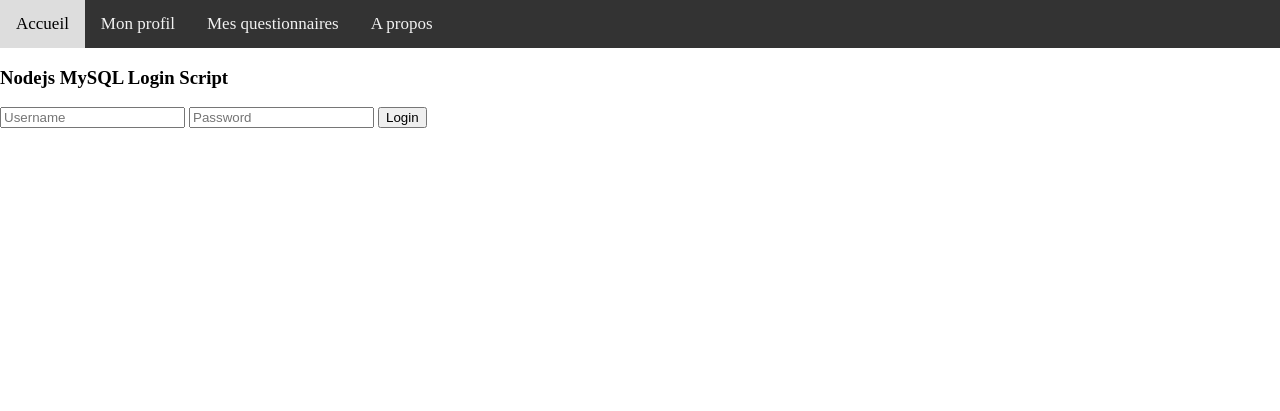
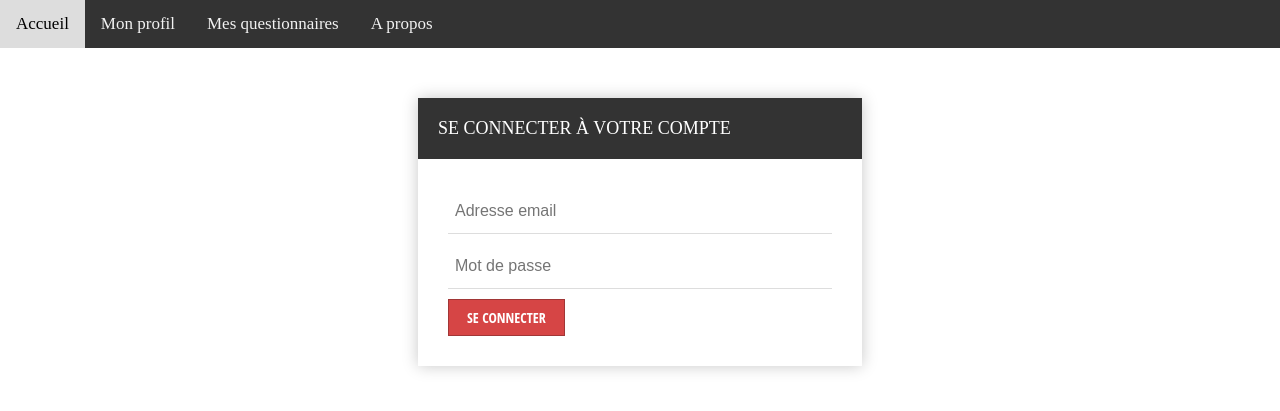
Before and after one commit to DragonSkyMine/Chawarma, a Node server app: page /signin in a window 1280 px wide. Shown: the top 411 px of the page. Run offline with Node 20, Linux system fonts and the light colour scheme; some libraries are stand-ins or nearby versions.

Commit message:
Css form login

```diff
--- a/public/css/style.css
+++ b/public/css/style.css
@@ -31,16 +31,92 @@ body{
 .topnav .icon {
   display: none;
 }
+/* ======= CSS : NavBar Fin =============== */
 
+/* ======= CSS : Form Debut =============== */
+/* Formulaire */
+.form-style-8{
+  width: 30%;
+  padding: 30px;
+  background: #FFFFFF;
+  margin: 50px auto;
+  box-shadow: 0px 0px 15px rgba(0, 0, 0, 0.22);
+  -moz-box-shadow: 0px 0px 15px rgba(0, 0, 0, 0.22);
+  -webkit-box-shadow:  0px 0px 15px rgba(0, 0, 0, 0.22);
+}
+
+/* Titre h2 */
+.form-style-8 h2{
+  background: #333;
+  text-transform: uppercase;
+  color: #ffffff;
+  font-size: 18px;
+  font-weight: 100;
+  padding: 20px;
+  margin: -30px -30px 30px -30px;
+}
+
+/* Bouton valider */
+.form-style-8 input[type="button"],
+.form-style-8 input[type="submit"]{
+    -moz-box-shadow: inset 0px 1px 0px 0px rgb(214, 69, 69);
+    -webkit-box-shadow: inset 0px 1px 0px 0px rgb(214, 69, 69);
+    box-shadow: inset 0px 1px 0px 0px rgb(214, 69, 69);
+    background-color: rgb(214, 69, 69);
+    border: 1px solid rgb(161, 54, 54);
+    display: inline-block;
+    cursor: pointer;
+    color: #FFFFFF;
+    font-family: 'Open Sans Condensed', sans-serif;
+    font-size: 14px;
+    padding: 8px 18px;
+    text-decoration: none;
+    text-transform: uppercase;
+}
+
+/* Bouton valider */
+.form-style-8 input[type="button"]:hover,
+.form-style-8 input[type="submit"]:hover {
+    background:linear-gradient(to bottom, rgb(216, 27, 27) 5%, rgb(224, 30, 62) 100%);
+    background-color:rgb(218, 29, 29);
+}
+
+.form-style-8 input[type="text"],
+.form-style-8 input[type="date"],
+.form-style-8 input[type="datetime"],
+.form-style-8 input[type="email"],
+.form-style-8 input[type="number"],
+.form-style-8 input[type="search"],
+.form-style-8 input[type="time"],
+.form-style-8 input[type="url"],
+.form-style-8 input[type="password"],
+.form-style-8 textarea,
+.form-style-8 select
+{
+    box-sizing: border-box;
+    -webkit-box-sizing: border-box;
+    -moz-box-sizing: border-box;
+    outline: none;
+    display: block;
+    width: 100%;
+    padding: 7px;
+    border: none;
+    border-bottom: 1px solid #ddd;
+    background: transparent;
+    margin-bottom: 10px;
+    font: 16px Arial, Helvetica, sans-serif;
+    height: 45px;
+}
+/* ======= CSS : Form Fin ================= */
+
+
+/* ======= CSS : Responsive =============== */
 @media screen and (max-width: 600px) {
   .topnav a:not(:first-child) {display: none;}
   .topnav a.icon {
     float: right;
     display: block;
   }
-}
-
-@media screen and (max-width: 600px) {
   .topnav.responsive {position: relative;}
   .topnav.responsive .icon {
     position: absolute;
@@ -52,5 +128,8 @@ body{
     display: block;
     text-align: left;
   }
+  .form-style-8{
+    width: 80%;
+  }
 }
-/* ======= CSS : NavBar Fin =============== */
+/* ======= CSS : Responsive =============== */
--- a/views/index.ejs
+++ b/views/index.ejs
@@ -2,13 +2,16 @@
 <% layout('templates/layout/page') %>
 
 <!-- Formulaire de connexion -->
-<form class="form-signin" method="post" action="/signin">
-    <h3 class="form-signin-heading">Nodejs MySQL Login Script</h3>
-    <% if ( loginError.length > 0 ) { %>
-    <p>Message: <%= loginError %> </p>
-    <% } %>
-    <input class="form-control" type="text" name="etu_mail" placeholder="Username" />
-    <input class="form-control" type="password" name="etu_mdp" placeholder="Password" />
-    <label class="checkbox"></label>
-    <button class="btn btn-lg btn-primary btn-block" type="submit">Login</button>
-  </form>
+<div class="form-style-8">
+    <h2>Se connecter à votre compte</h2>
+    <!-- Input du formulaire -->
+    <form method="post" action="/signin">
+        <!-- Gestion message d'erreur -->
+        <% if ( loginError.length > 0 ) { %>
+            <p>Message: <%= loginError %> </p>
+        <% } %>
+        <input class="form-control" type="email" name="per_mail" placeholder="Adresse email" required/>
+        <input class="form-control" type="password" name="per_mdp" placeholder="Mot de passe" required/>
+        <input type="submit" value="Se connecter" />
+    </form>
+  </div>
```
